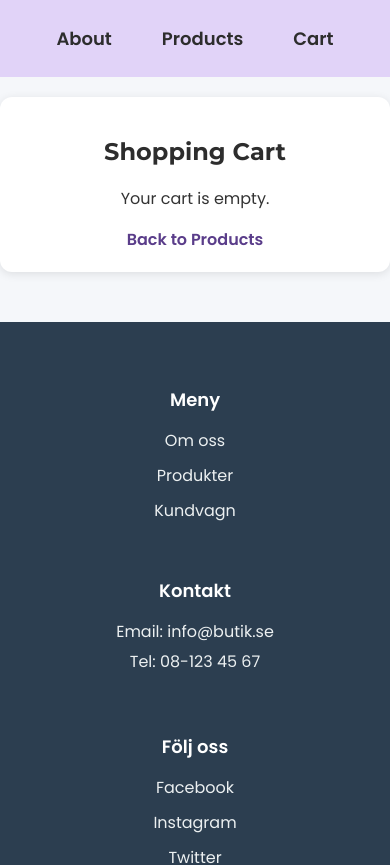
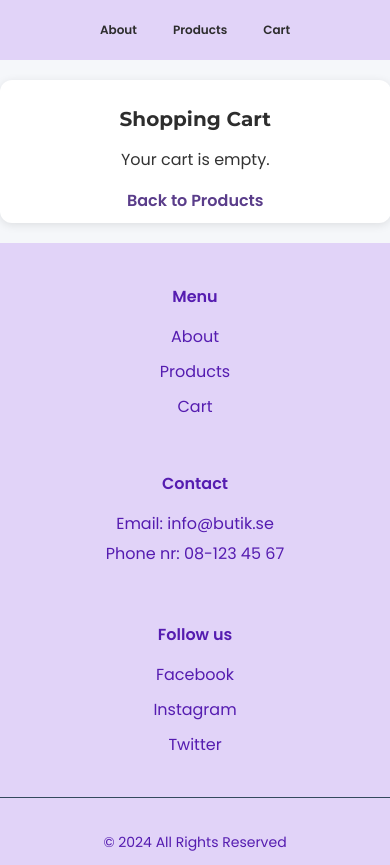
Before and after one commit to LarisaSek/e-commerce, a React (Vite) app: page /cart in a window 390 px wide. Shown: the top 865 px of the page. Built offline with nearby package versions, Linux system fonts and the light colour scheme.

Commit message:
fixade lite css, responsivitet och färg i footer

```diff
--- a/src/components/Footer.jsx
+++ b/src/components/Footer.jsx
@@ -7,22 +7,22 @@ function Footer() {
     <footer className="footer">
       <div className="footer-content">
         <div className="footer-section">
-          <h4>Meny</h4>
+          <h4>Menu</h4>
           <div className="footer-links">
-            <Link to="/about">Om oss</Link>
-            <Link to="/">Produkter</Link>
-            <Link to="/cart">Kundvagn</Link>
+            <Link to="/about">About</Link>
+            <Link to="/">Products</Link>
+            <Link to="/cart">Cart</Link>
           </div>
         </div>
 
         <div className="footer-section">
-          <h4>Kontakt</h4>
+          <h4>Contact</h4>
           <p>Email: info@butik.se</p>
-          <p>Tel: 08-123 45 67</p>
+          <p>Phone nr: 08-123 45 67</p>
         </div>
 
         <div className="footer-section">
-          <h4>Följ oss</h4>
+          <h4>Follow us</h4>
           <div className="social-links">
             <a href="#">Facebook</a>
             <a href="#">Instagram</a>
--- a/src/styles.css
+++ b/src/styles.css
@@ -1,18 +1,28 @@
- /* General Styles */
+html, body {
+    height: 100%;
+    margin: 0;
+    padding: 0;
+}
+
 body {
     font-family: 'Poppins', sans-serif;
     margin: 0;
     padding: 0;
     background-color: #f5f7fa;
     color: #333;
+    min-height: 100vh;
+    display: flex;
+    flex-direction: column;
 }
+
 h2 {
     text-align: center;
     color: #2d2d2d;
     font-family: 'Montserrat', sans-serif;
 }
+
 button {
-    background-color: #98d7c2; /* Soft Mint Green */
+    background-color: #98d7c2;
     color: white;
     border: none;
     padding: 12px 18px;
@@ -23,11 +33,13 @@ button {
     font-weight: 600;
     margin: 5px;
 }
+
 button:hover {
     background-color: #7ab89d;
     transform: scale(1.05);
     box-shadow: 0px 4px 10px rgba(0, 0, 0, 0.15);
 }
+
 .container {
     max-width: 1200px;
     margin: 0 auto;
@@ -35,7 +47,9 @@ button:hover {
     background: white;
     border-radius: 12px;
     box-shadow: 0 2px 10px rgba(0, 0, 0, 0.1);
+    flex: 1;
 }
+
 .about-container {
     max-width: 800px;
     margin: 50px auto;
@@ -44,20 +58,23 @@ button:hover {
     border-radius: 12px;
     box-shadow: 0 2px 10px rgba(0, 0, 0, 0.1);
     text-align: center;
+    flex: 1;
 }
+
 .about-container h2 {
     font-size: 28px;
     color: #2d2d2d;
 }
+
 .about-container p {
     font-size: 18px;
     color: #555;
     line-height: 1.6;
 }
 
-/* Header Styles */
+
 .header {
-    background: #e1d3f8; /* Soft Lilac */
+    background: #e1d3f8;
     color: #2d2d2d;
     padding: 15px;
     text-align: center;
@@ -66,6 +83,7 @@ button:hover {
     gap: 20px;
     font-weight: 600;
 }
+
 .header a {
     color: #2d2d2d;
     text-decoration: none;
@@ -74,13 +92,14 @@ button:hover {
     border-radius: 5px;
     transition: color 0.3s ease, background 0.3s ease;
 }
+
 .header a:hover {
     color: white;
     background: #bda1f1;
     padding: 10px 15px;
 }
-/* Product List Page */
-/* Product Grid */
+
+
 .product-grid {
     display: grid;
     grid-template-columns: repeat(auto-fill, minmax(250px, 1fr));
@@ -88,24 +107,26 @@ button:hover {
     padding: 20px;
     justify-content: center;
     background: #eef5f2;
-    align-items: start; /* Aligns items properly */
+    align-items: start;
 }
-/* Product Item Box */
+
+
 .product-item {
     display: flex;
     flex-direction: column;
-    justify-content: space-between; /* Keeps everything balanced */
+    justify-content: space-between;
     align-items: center;
     background: white;
     padding: 15px;
     border-radius: 12px;
     box-shadow: 0 2px 10px rgba(0, 0, 0, 0.1);
     transition: transform 0.3s ease;
-    height: 100%; /* Ensures all product cards are the same height */
+    height: 100%;
     max-width: 250px;
-    position: relative; /* Required for absolute positioning of buttons */
+    position: relative;
 }
-/* Product Image */
+
+
 .product-item img {
     width: 100%;
     height: 200px;
@@ -114,26 +135,29 @@ button:hover {
     background: white;
     padding: 10px;
 }
-/* Product Info (Below Image) */
+
+
 .product-info {
     text-align: left;
     width: 100%;
     padding: 10px 5px;
-    flex-grow: 1; /* Ensures all text sections have equal height */
-    min-height: 80px; /* Prevents different title lengths from breaking alignment */
+    flex-grow: 1;
+    min-height: 80px;
     display: flex;
     flex-direction: column;
 }
-/* Product Name */
+
+
 .product-info h3 {
     font-size: 14px;
     font-weight: bold;
     margin: 5px 0;
-    min-height: 40px; /* Ensures all product titles take up the same space */
+    min-height: 40px;
     overflow: hidden;
     text-overflow: ellipsis;
 }
-/* Product Price */
+
+
 .product-price {
     font-size: 16px;
     font-weight: bold;
@@ -141,7 +165,8 @@ button:hover {
     display: block;
     margin-bottom: 5px;
 }
-/* View Details Link (Aligned Left) */
+
+
 .view-details {
     color: #5a3d8a;
     font-weight: 600;
@@ -151,10 +176,12 @@ button:hover {
     text-align: left;
     padding-bottom: 10px;
 }
+
 .view-details:hover {
     color: #3a2561;
 }
-/* Add to Cart Button (Fixed Inside Product Box) */
+
+
 .add-to-cart-btn {
     position: absolute;
     bottom: 10px;
@@ -167,13 +194,15 @@ button:hover {
     border-radius: 6px;
     font-size: 14px;
     font-weight: bold;
-    display: block; /* Ensures button does not disappear */
-    z-index: 10; /* Ensures button stays visible */
+    display: block;
+    z-index: 10;
 }
+
 .add-to-cart-btn:hover {
     background-color: #5a8c72;
 }
-/* Product Detail Page */
+
+
 .product-page {
     display: flex;
     align-items: center;
@@ -185,8 +214,10 @@ button:hover {
     background: white;
     border-radius: 12px;
     box-shadow: 0 2px 10px rgba(0, 0, 0, 0.1);
+    flex: 1;
 }
-/* Left Side - Image */
+
+
 .product-image img {
     width: 350px;
     height: auto;
@@ -194,18 +225,22 @@ button:hover {
     background: white;
     padding: 10px;
 }
-/* Right Side - Product Info */
+
+
 .product-info {
     max-width: 400px;
 }
+
 .product-info h2 {
     font-size: 24px;
     margin-bottom: 10px;
 }
+
 .category {
     font-size: 14px;
     color: #777;
 }
+
 .price {
     font-size: 22px;
     font-weight: bold;
@@ -214,10 +249,12 @@ button:hover {
     display: inline-block;
     margin: 10px 0;
 }
-/* Quantity Selector */
+
+
 .quantity-container {
     margin: 15px 0;
 }
+
 .quantity-controls {
     display: flex;
     align-items: center;
@@ -227,6 +264,7 @@ button:hover {
     border-radius: 12px;
     width: fit-content;
 }
+
 .quantity-controls button {
     background: #ddd;
     border: none;
@@ -235,12 +273,14 @@ button:hover {
     font-size: 18px;
     border-radius: 8px;
 }
+
 .quantity-controls span {
     font-size: 18px;
     min-width: 30px;
     text-align: center;
 }
-/* Add to Cart Button */
+
+
 .add-to-cart {
     width: 100%;
     border: 1px solid rgb(210, 203, 203);
@@ -253,44 +293,47 @@ button:hover {
     border-radius: 12px;
     margin: 15px 0;
 }
+
 .add-to-cart:hover {
     background: #858181;
 }
-/* Description */
+
+
 .description {
     font-size: 14px;
     color: #555;
     margin-top: 10px;
     line-height: 1.5;
 }
+
 .product-id {
     font-size: 12px;
     color: #888;
     margin-top: 5px;
 }
-/* Cart */
-/* Cart Container */
-/* ✅ Cart Container */
+
+
 .cart-container {
-    max-width: 700px;  /* Ensures the cart container does not exceed 700px */
+    max-width: 700px;
     background: white;
     padding: 20px;
     margin: 20px auto;
     border-radius: 12px;
     box-shadow: 0 2px 10px rgba(0, 0, 0, 0.1);
     text-align: center;
+    flex: 1;
 }
-/* ✅ Remove Border for Last Item */
+
 .cart-item:last-child {
-    border-bottom: none; /* ✅ Removes the extra border at the bottom */
+    border-bottom: none;
 }
-/* ✅ Cart Items Layout */
+
 .cart-items {
     display: flex;
     flex-direction: column;
     gap: 15px;
 }
-/* ✅ Individual Cart Item */
+
 .cart-item {
     display: flex;
     align-items: center;
@@ -300,68 +343,47 @@ button:hover {
     width: 100%;
     box-sizing: border-box;
 }
-/* ✅ Create a centered horizontal divider */
+
 .cart-item::after {
     content: "";
     position: absolute;
     bottom: 0;
     left: 50%;
-    width: 90%; /* ✅ Adjust this to control the width of the line */
-    transform: translateX(-50%); /* ✅ Centers the line */
+    width: 90%;
+    transform: translateX(-50%);
     height: 1px;
-    background: #ddd; /* ✅ Line color */
+    background: #ddd;
 }
-/* ✅ Remove the border from the last item */
+
 .cart-item:last-child::after {
     display: none;
 }
-/* ✅ Cart Item Image */
+
 .cart-item-image {
-    width: 60px; /* Small thumbnail */
+    width: 60px;
     height: auto;
     border-radius: 8px;
     background: white;
 }
-/* ✅ Cart Details */
+
 .cart-details {
     padding: 25px;
     flex: 2;
     text-align: left;
 }
+
 .cart-item-title {
     font-weight: bold;
     font-size: 16px;
     margin: 0;
 }
-.price {
-    font-size: 16px;
-    font-weight: bold;
-    color: #2d2d2d;
-}
-/* ✅ Quantity Controls */
+
 .cart-actions {
     display: flex;
     align-items: center;
     gap: 15px;
 }
-.quantity-controls {
-    display: flex;
-    align-items: center;
-    gap: 8px;
-}
-.quantity-controls button {
-    background-color: #98d7c2;
-    color: white;
-    border: none;
-    padding: 6px 12px;
-    cursor: pointer;
-    border-radius: 5px;
-    font-size: 14px;
-}
-.quantity-controls button:hover {
-    background-color: #7ab89d;
-}
-/* ✅ Remove Button */
+
 .remove-btn {
     background-color: #ff6b6b;
     flex-shrink: 0;
@@ -371,10 +393,11 @@ button:hover {
     cursor: pointer;
     border-radius: 6px;
 }
+
 .remove-btn:hover {
     background-color: #d9534f;
 }
-/* ✅ Complete Purchase Button */
+
 .complete-purchase {
     display: block;
     width: 100%;
@@ -388,14 +411,16 @@ button:hover {
     border-radius: 6px;
     font-weight: bold;
 }
+
 .complete-purchase:hover {
     background-color: #5a8c72;
 }
-/* ✅ Centered Footer (Back to Products) */
+
 .cart-footer {
     text-align: center;
     margin-top: 15px;
 }
+
 .back-button {
     display: inline-block;
     text-decoration: none;
@@ -403,10 +428,12 @@ button:hover {
     font-weight: bold;
     color: #5a3d8a;
 }
+
 .back-button:hover {
     color: #3a2561;
 }
-/* Order Confirmation */
+
+
 .order-confirmation {
     text-align: center;
     background: white;
@@ -416,27 +443,29 @@ button:hover {
     border-radius: 12px;
     box-shadow: 0 2px 10px rgba(0, 0, 0, 0.1);
     font-weight: 600;
+    flex: 1;
 }
-/* Filter Section */
+
+
 .filter-container {
     display: flex;
-    justify-content: center; /* Center horizontally */
-    align-items: center; /* Center vertically */
-    flex-direction: column; /* Keep dropdown below heading */
+    justify-content: center;
+    align-items: center;
+    flex-direction: column;
     padding: 15px;
     margin-bottom: 20px;
     max-width: 300px;
     margin-left: auto;
     margin-right: auto;
 }
-/* Filter Title */
+
 .filter-container h3 {
     margin-bottom: 10px;
     font-size: 18px;
     color: #2d2d2d;
     font-family: 'Montserrat', sans-serif;
 }
-/* Dropdown Styling */
+
 .filter-dropdown {
     padding: 10px;
     font-size: 16px;
@@ -447,20 +476,21 @@ button:hover {
     cursor: pointer;
     transition: 0.3s ease;
 }
-/* Hover & Focus Effects */
+
 .filter-dropdown:hover,
 .filter-dropdown:focus {
     border-color: #7ab89d;
     box-shadow: 0px 4px 10px rgba(0, 0, 0, 0.15);
 }
 
-/* src/styles/Footer.css */
+
 .footer {
-    background-color: #2C3E50;
-    color: white;
+    background-color: #e1d3f8;
+    color:#551CB0;
     padding: 40px 0 20px 0;
-    margin-top: 50px;
+    margin-top: auto;
 }
+
 .footer-content {
     max-width: 1200px;
     margin: 0 auto;
@@ -468,60 +498,194 @@ button:hover {
     grid-template-columns: repeat(3, 1fr);
     gap: 40px;
     padding: 0 20px;
+    text-align: center;
 }
+
 .footer-section h4 {
     font-size: 18px;
     margin-bottom: 15px;
 }
+
 .footer-section p {
     margin: 5px 0;
-    color: #ECF0F1;
+    color: #551CB0;
 }
+
 .social-links {
     display: flex;
     flex-direction: column;
     gap: 10px;
 }
+
 .social-links a {
-    color: #ECF0F1;
+    color: #551CB0;
     text-decoration: none;
     transition: color 0.3s;
 }
+
 .social-links a:hover {
     color: #3498DB;
 }
+
 .footer-bottom {
     text-align: center;
     margin-top: 40px;
     padding-top: 20px;
     border-top: 1px solid #34495E;
 }
+
 .footer-bottom p {
-    color: #BDC3C7;
+    color: #551CB0;
     font-size: 14px;
 }
-  /* Responsiv design */
-  @media (max-width: 768px) {
+
+.footer-links {
+    display: flex;
+    flex-direction: column;
+    gap: 10px;
+}
+
+.footer-links a {
+    color: #551CB0;
+    text-decoration: none;
+    transition: color 0.3s;
+}
+
+.footer-links a:hover {
+    color: #3498DB;
+}
+
+
+@media screen and (max-width: 768px) {
+    .header a {
+        font-size: 14px;
+        padding: 8px 10px;
+    }
+
+    .container {
+        padding: 10px;
+        width: 95%;
+    }
+
+    .about-container {
+        width: 95%;
+        margin: 20px auto;
+    }
+
+    .product-grid {
+        grid-template-columns: repeat(auto-fill, minmax(150px, 1fr));
+        gap: 10px;
+        padding: 10px;
+    }
+
+    .product-item {
+        max-width: 100%;
+    }
+
+    .product-item img {
+        height: 150px;
+    }
+
+    .product-page {
+        flex-direction: column;
+        padding: 15px;
+        gap: 20px;
+    }
+
+    .product-image img {
+        width: 100%;
+        max-width: 300px;
+    }
+
+    .cart-container {
+        width: 95%;
+        padding: 10px;
+    }
+
+    .cart-item {
+        flex-direction: column;
+        align-items: center;
+        text-align: center;
+    }
+
+    .cart-details {
+        padding: 10px;
+        text-align: center;
+    }
+
+    .cart-actions {
+        flex-direction: column;
+        gap: 10px;
+    }
+
+    .filter-container {
+        width: 100%;
+        max-width: none;
+    }
+
+    .filter-dropdown {
+        width: 90%;
+    }
+
     .footer-content {
         grid-template-columns: 1fr;
         gap: 30px;
         text-align: center;
     }
+
     .social-links {
         align-items: center;
     }
 }
-  /* I Footer.css, lägg till */
-.footer-links {
-    display: flex;
-    flex-direction: column;
-    gap: 10px;
+
+@media screen and (max-width: 480px) {
+    .header a {
+        font-size: 12px;
+        padding: 6px 8px;
     }
-  .footer-links a {
-    color: #ECF0F1;
-    text-decoration: none;
-    transition: color 0.3s;
+
+    h2 {
+        font-size: 20px;
     }
-  .footer-links a:hover {
-    color: #3498DB;
+
+    .about-container h2 {
+        font-size: 24px;
     }
+
+    .about-container p {
+        font-size: 16px;
+    }
+
+    button {
+        padding: 8px 14px;
+        font-size: 14px;
+    }
+
+    .product-grid {
+        grid-template-columns: repeat(auto-fill, minmax(130px, 1fr));
+    }
+
+    .cart-item-image {
+        width: 80px;
+    }
+
+    .cart-item-title {
+        font-size: 14px;
+    }
+
+    .quantity-controls button {
+        padding: 4px 8px;
+    }
+
+    .footer {
+        padding: 20px 0 10px 0;
+    }
+
+    .footer-content {
+        padding: 0 10px;
+    }
+
+    .footer-section h4 {
+        font-size: 16px;
+    }
+}
```
Lines whose indentation alone changed are shown as unchanged.
